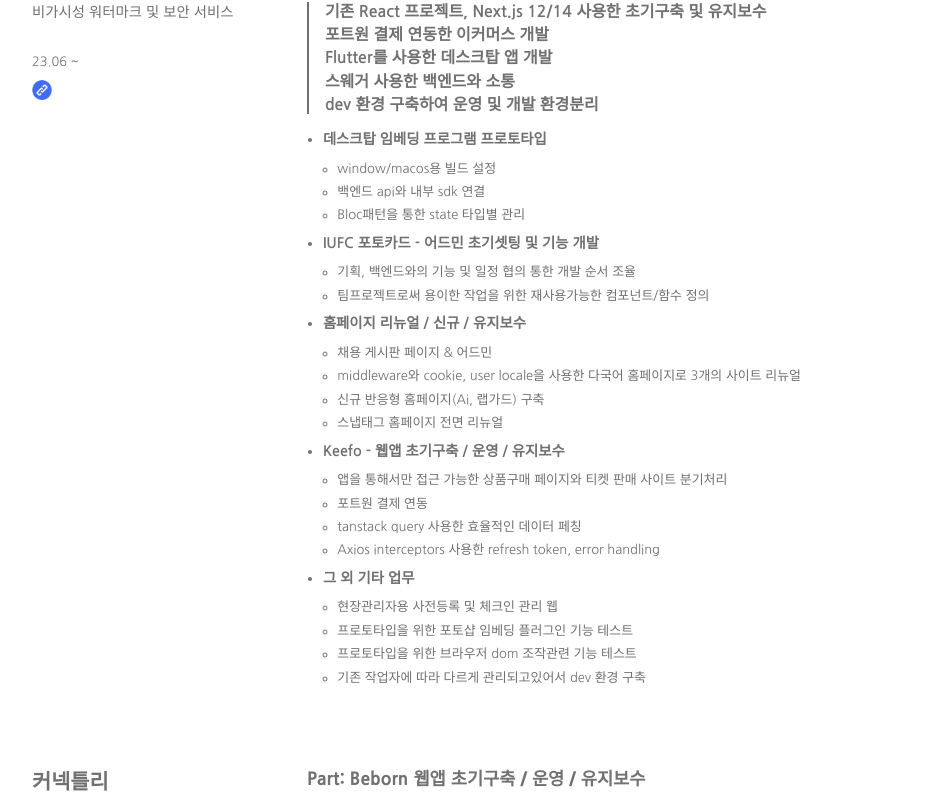
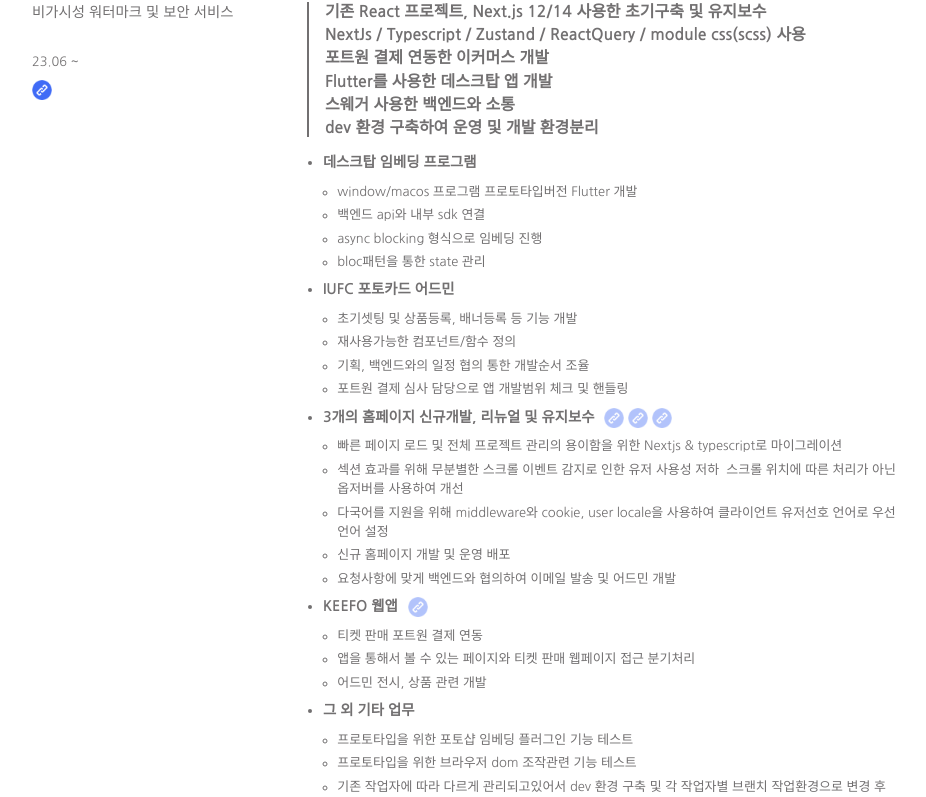
Before and after one commit to sseung-i/fe_portfolio_ver.1, a Next.js app: page /frontend in a window 1280 px wide. Shown: the part 347-1144 px from the top of the page, without its empty margins (172-1098 px from the left). Built offline with nearby package versions, Linux system fonts and the light colour scheme.

Commit message:
내용 수정, 링크 추가
- 내용 수정
- links 배열처리, 각 프로젝트마다 링크 추가

```diff
--- a/components/FEProject.js
+++ b/components/FEProject.js
@@ -23,11 +23,11 @@
               <li className="period">{period}</li>
               <li className="links">
                 <ul>
-                  {Object.entries(links).map(([key, value]) => {
+                  {Object.entries(links).map(([key, value], index) => {
                     if (value === null) return;
 
                     return (
-                      <li key={key}>
+                      <li key={`${key}_${index}`}>
                         <Link href={value}>
                           <a>
                             <Image
--- a/components/FrontendPortfolio.js
+++ b/components/FrontendPortfolio.js
@@ -30,11 +30,11 @@
               <li className="links">
                 <ul>
                   {Object.entries(links).map(([key, value]) => {
-                    if (value === null) return;
+                    if (!value.length) return;
 
-                    return (
-                      <li key={key}>
-                        <Link href={value}>
+                    return value.map((link, index) => (
+                      <li key={`${key}_${index}`}>
+                        <Link href={link}>
                           <a target="_blank">
                             <Image
                               alt={key}
@@ -45,14 +45,14 @@
                           </a>
                         </Link>
                       </li>
-                    );
+                    ));
                   })}
                 </ul>
               </li>
             </ul>
             <div className="right">
               <h5>Part: {part}</h5>
-              <div>
+              <div className="keyword">
                 {keyword.map((word, index) => (
                   <p key={index}>{word}</p>
                 ))}
@@ -62,9 +62,26 @@
                   if (!description.child) {
                     return <li key={index}>{description.title}</li>;
                   } else {
+                    const links = description?.links;
                     return (
                       <li key={index}>
-                        <strong>{description.title}</strong>
+                        <div className="descLinkTitle">
+                          <strong>{description.title}</strong>
+                          <div>
+                            {links?.map((link) => (
+                              <Link href={link}>
+                                <a target="_blank">
+                                  <Image
+                                    alt={link}
+                                    src={LINKICONS["site"]}
+                                    width={20}
+                                    height={20}
+                                  />
+                                </a>
+                              </Link>
+                            ))}
+                          </div>
+                        </div>
                         <ul className="childList">
                           {description.child.map((childList, index) => {
                             return <li key={index}>{childList}</li>;
@@ -153,7 +170,7 @@
           font-weight: 800;
         }
 
-        .right div {
+        .right .keyword {
           margin: 15px 0;
           padding-left: 16px;
           border-left: 2px solid var(--common-font-color);
@@ -175,6 +192,27 @@
           line-height: 1.5;
         }
 
+        .right .descLinkTitle {
+          display: flex;
+          align-items: center;
+          gap: 10px;
+        }
+
+        .right .descLinkTitle div {
+          display: flex;
+          gap: 4px;
+        }
+
+        .right .descLinkTitle div a {
+          width: 20px;
+          height: 20px;
+          opacity: 0.4;
+        }
+
+        .right .descLinkTitle div a:hover {
+          opacity: 1;
+        }
+
         .right .childList {
           margin: 8px 0;
         }
--- a/components/layout/Footer.js
+++ b/components/layout/Footer.js
@@ -13,7 +13,7 @@
           <li>010-9253-8828</li>
           <li>mschoise@gmail.com</li>
         </ul>
-        <p>Copyright&copy;2022 ChoiSeungI portfolio</p>
+        <p>Copyright&copy;2024 ChoiSeungI portfolio</p>
       </div>
 
       <style jsx>{`
--- a/utils/FRONTEND.js
+++ b/utils/FRONTEND.js
@@ -5,13 +5,14 @@
     info: "비가시성 워터마크 및 보안 서비스",
     period: "23.06 ~ ",
     links: {
-      velog: null,
-      github: null,
-      site: "https://snaptag.co.kr/ko",
+      velog: [],
+      github: [],
+      site: ["https://snaptag.co.kr/ko"],
     },
-    part: "웹 초기구축 / 운영 / 유지보수 및 보안관련 기능테스트",
+    part: "초기구축 / 운영 / 유지보수 및 보안관련 기능테스트",
     keyword: [
       "기존 React 프로젝트, Next.js 12/14 사용한 초기구축 및 유지보수",
+      "NextJs / Typescript / Zustand / ReactQuery / module css(scss) 사용",
       "포트원 결제 연동한 이커머스 개발",
       "Flutter를 사용한 데스크탑 앱 개발",
       "스웨거 사용한 백엔드와 소통",
@@ -19,60 +20,69 @@
     ],
     desc: [
       {
-        title: "데스크탑 임베딩 프로그램 프로토타입",
+        title: "데스크탑 임베딩 프로그램",
         child: [
-          "window/macos용 빌드 설정",
+          "window/macos 프로그램 프로토타입버전 Flutter 개발",
           "백엔드 api와 내부 sdk 연결",
-          "Bloc패턴을 통한 state 타입별 관리",
+          "async blocking 형식으로 임베딩 진행",
+          "bloc패턴을 통한 state 관리",
         ],
       },
       {
-        title: "IUFC 포토카드 - 어드민 초기셋팅 및 기능 개발",
+        title: "IUFC 포토카드 어드민",
         child: [
-          "기획, 백엔드와의 기능 및 일정 협의 통한 개발 순서 조율",
-          "팀프로젝트로써 용이한 작업을 위한 재사용가능한 컴포넌트/함수 정의",
+          "초기셋팅 및 상품등록, 배너등록 등 기능 개발",
+          "재사용가능한 컴포넌트/함수 정의",
+          "기획, 백엔드와의 일정 협의 통한 개발순서 조율",
+          "포트원 결제 심사 담당으로 앱 개발범위 체크 및 핸들링",
         ],
       },
       {
-        title: "홈페이지 리뉴얼 / 신규 / 유지보수",
+        title: "3개의 홈페이지 신규개발, 리뉴얼 및 유지보수",
+        links: [
+          "https://snaptag.co.kr/ko",
+          "https://www.labguard.co.kr/ko",
+          "https://snaptag.ai/",
+        ],
         child: [
-          "채용 게시판 페이지 & 어드민",
-          "middleware와 cookie, user locale을 사용한 다국어 홈페이지로 3개의 사이트 리뉴얼",
-          "신규 반응형 홈페이지(Ai, 랩가드) 구축",
-          "스냅태그 홈페이지 전면 리뉴얼",
+          "빠른 페이지 로드 및 전체 프로젝트 관리의 용이함을 위한 Nextjs & typescript로 마이그레이션",
+          "섹션 효과를 위해 무분별한 스크롤 이벤트 감지로 인한 유저 사용성 저하  스크롤 위치에 따른 처리가 아닌 옵저버를 사용하여 개선",
+          "다국어를 지원을 위해 middleware와 cookie, user locale을 사용하여 클라이언트 유저선호 언어로 우선 언어 설정",
+          "신규 홈페이지 개발 및 운영 배포",
+          "요청사항에 맞게 백엔드와 협의하여 이메일 발송 및 어드민 개발",
         ],
       },
       {
-        title: "Keefo - 웹앱 초기구축 / 운영 / 유지보수",
+        title: "KEEFO 웹앱",
+        links: ["https://shop.keefo.co.kr/"],
         child: [
-          "앱을 통해서만 접근 가능한 상품구매 페이지와 티켓 판매 사이트 분기처리",
-          "포트원 결제 연동",
-          "tanstack query 사용한 효율적인 데이터 페칭",
-          "Axios interceptors 사용한 refresh token, error handling",
+          "티켓 판매 포트원 결제 연동",
+          "앱을 통해서 볼 수 있는 페이지와 티켓 판매 웹페이지 접근 분기처리",
+          "어드민 전시, 상품 관련 개발",
         ],
       },
       {
         title: "그 외 기타 업무",
         child: [
-          "현장관리자용 사전등록 및 체크인 관리 웹",
           "프로토타입을 위한 포토샵 임베딩 플러그인 기능 테스트",
           "프로토타입을 위한 브라우저 dom 조작관련 기능 테스트",
-          "기존 작업자에 따라 다르게 관리되고있어서 dev 환경 구축",
+          "기존 작업자에 따라 다르게 관리되고있어서 dev 환경 구축 및 각 작업자별 브랜치 작업환경으로 변경 후 qa와 동시에 개발 가능하도록 개선",
+          "통합 로그 관련 제안 및 협의하여 프로토타입에 테스트로 1차 적용",
         ],
       },
     ],
   },
   {
-    id: 1,
+    id: 2,
     title: "커넥틀리",
-    info: "명품 이커머스 플랫폼",
+    info: "Beborn - 명품 이커머스 플랫폼",
     period: "22.07 ~ 23.03 (7개월)",
     links: {
-      velog: null,
-      github: null,
-      site: null,
+      velog: [],
+      github: [],
+      site: [],
     },
-    part: "Beborn 웹앱 초기구축 / 운영 / 유지보수",
+    part: "웹앱 초기구축 / 운영 / 유지보수",
     keyword: [
       "React / Zustand / NodeJS / Styled-Component 사용",
       "스웨거 사용한 백엔드와 소통",
@@ -83,17 +93,17 @@
     desc: [
       {
         title:
-          "웹앱 - 초기셋팅부터 홈디스플레이, 기획전, 상품 검색/조회/필터, 장바구니, 결제, 마이페이지, 좋아요, 리뷰 등 이커머스의 필수 기능 구현",
+          "웹앱 - 초기셋팅부터 홈디스플레이, 기획전, 상품, 장바구니, 결제, 좋아요, 리뷰 등 이커머스의 필수 기능 구현",
         child: [
           "Zustand 사용한 상태관리 -  api호출과 전역 데이터 관리",
           "i’mport(현 포트원) 결제 연동",
-          "뒤로가기 시 history유지 필요 부분에 useLocationState사용",
+          "상태 리스트/상세 에서 뒤로가기 ux개선으로 history를 사용",
           "React Portal 사용한 모달 구현",
           "React HOC로 회원/비회원 권한분기",
-
+          "앱과 동일한 기능을 위해 각 플랫폼에서 필요한 데이터만 Dto 가공해서 사용하는 BFF 패턴 적용",
           "통일화된 코드로 용이한 유지보수를 위해 Express에서 NestJS로 마이그레이션 참여",
           "Axios interceptors 사용한 refresh token, error handling",
-          "GA, naver anlytics 스크립트 추가",
+          "GA, Naver Anlytics 스크립트 추가",
         ],
       },
       {
@@ -113,9 +123,9 @@
     team: "팀 구성: FE 4명",
     period: "22.05.23 ~ 22.06.17 (4주)",
     links: {
-      velog: "https://velog.io/@sseung-i/Community-page",
-      github: null,
-      site: null,
+      velog: ["https://velog.io/@sseung-i/Community-page"],
+      github: [],
+      site: [],
     },
     part: "커뮤니티 리스트 / 생성 / 디테일 / 수정 페이지",
     keyword: ["React / Styled-Component 사용", "Postman 사용한 데이터 통신"],
@@ -149,9 +159,9 @@
     team: "팀 구성: FE 4명 / BE 2명",
     period: "22.05.09 ~ 22.05.20 (2주)",
     links: {
-      velog: "https://velog.io/@sseung-i/Project-GGSD-2주-프로젝트-회고록",
-      github: "https://github.com/sseung-i/32-2nd-GGSD",
-      site: "http://13.56.151.244:8000/",
+      velog: ["https://velog.io/@sseung-i/Project-GGSD-2주-프로젝트-회고록"],
+      github: ["https://github.com/sseung-i/32-2nd-GGSD"],
+      site: ["http://13.56.151.244:8000/"],
     },
     part: "프로젝트 생성, 프로젝트 상세 페이지",
     keyword: [
@@ -180,9 +190,9 @@
     team: "팀 구성: FE 4명 / BE 2명",
     period: "22.04.25 ~ 22.05.06 (2주)",
     links: {
-      velog: "https://velog.io/@sseung-i/6주차-1차-프로젝트-회고",
-      github: "https://github.com/sseung-i/32-1st-LuBean-frontend",
-      site: null,
+      velog: ["https://velog.io/@sseung-i/6주차-1차-프로젝트-회고"],
+      github: ["https://github.com/sseung-i/32-1st-LuBean-frontend"],
+      site: [],
     },
     part: "NAV, 상품 리스트 페이지",
     keyword: ["러쉬를 모티브로 한 팀 프로젝트", "React / Scss 사용"],
--- a/utils/MAIN.js
+++ b/utils/MAIN.js
@@ -127,8 +127,9 @@
       "Typescript",
       "NodeJS",
       "Zustand",
+      "Tanstack(React)Query",
       "Styled-Component",
-      "CSS (Scss)",
+      "CSS (Scss, module)",
     ],
   },
   {
```
